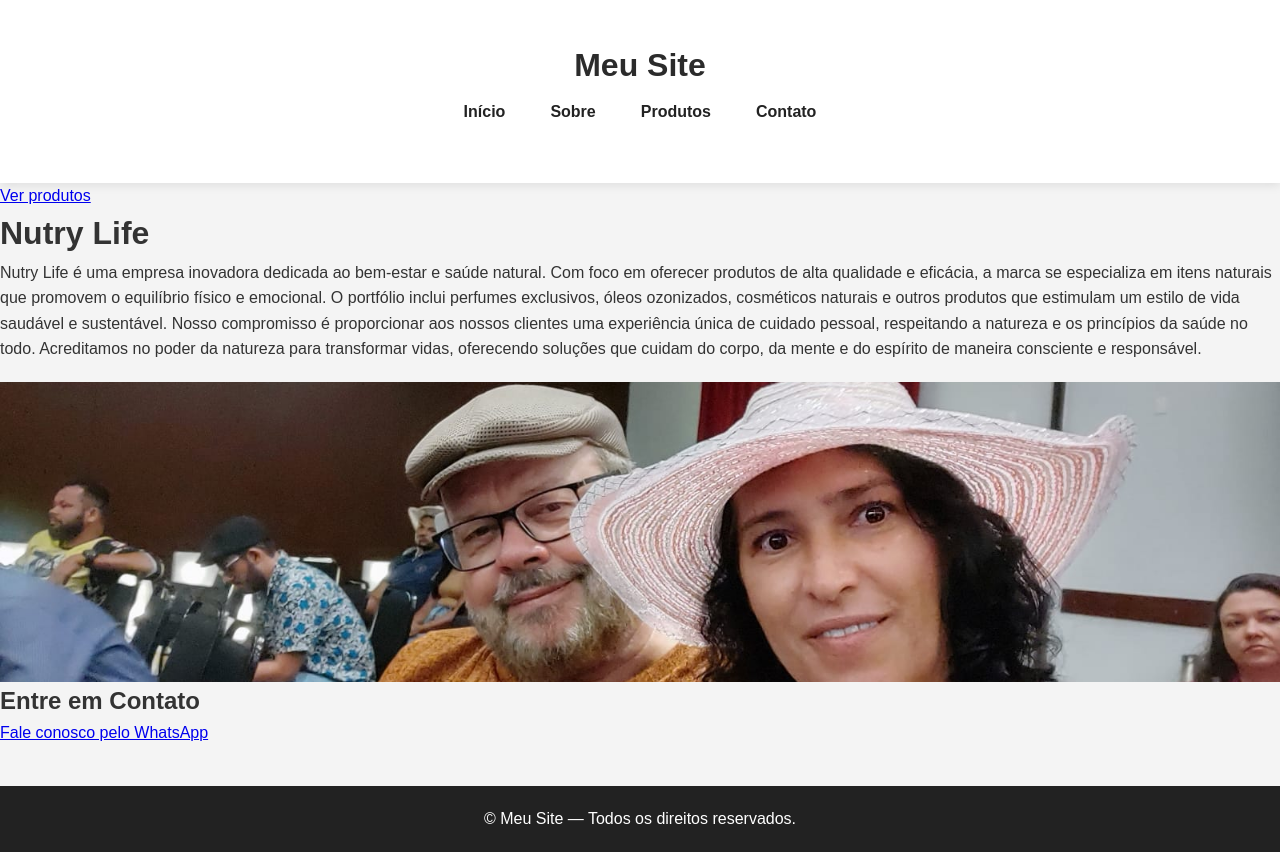
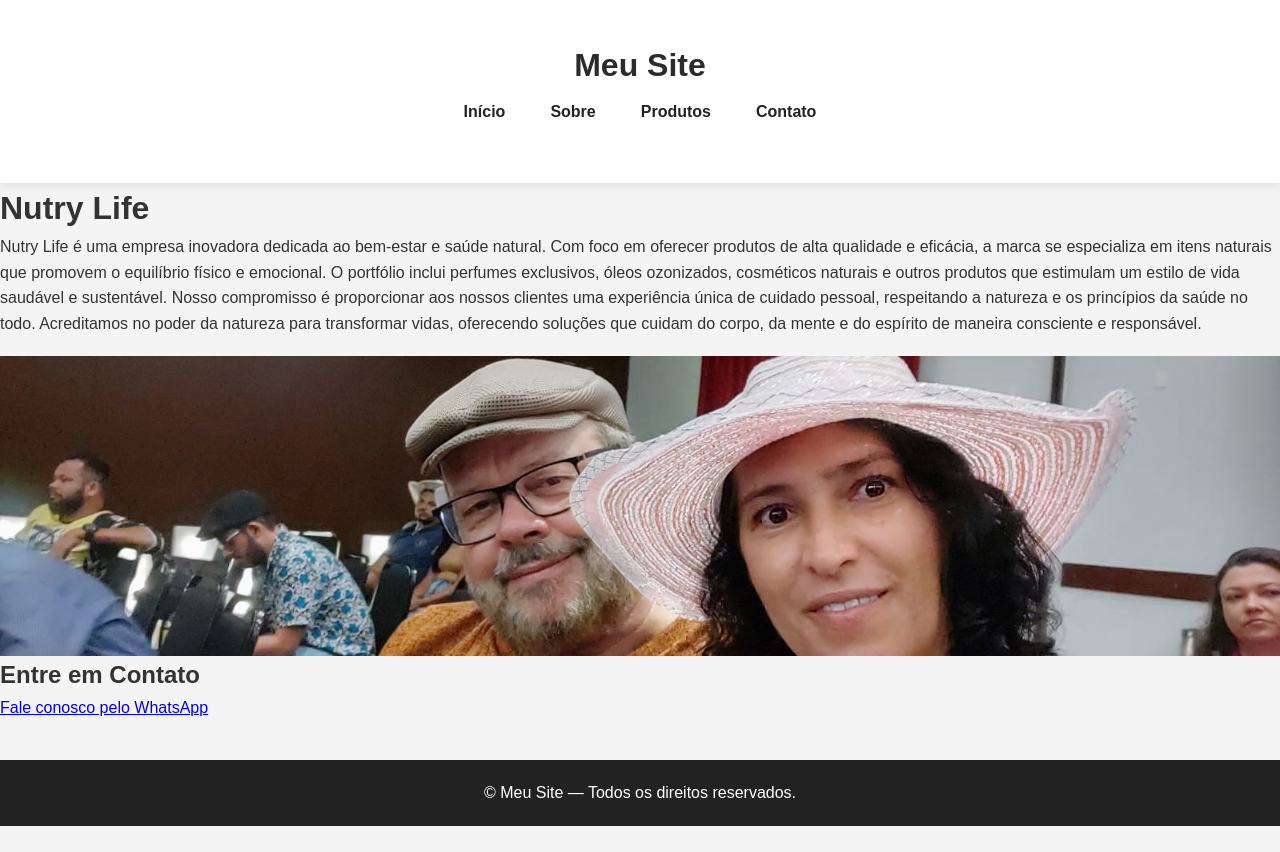
Before and after one commit to construindosonhosweb/nutrilife, a plain HTML site: page sobre.html in a window 1280 px wide. After the commit the page ends 826 px from the top, so only its background shows below. Drawn offline with Linux system fonts and the light colour scheme; a script that the page names is missing.

Commit message:
Update sobre.html

```diff
--- a/sobre.html
+++ b/sobre.html
@@ -21,11 +21,7 @@
   </header>
 
   <main>
-    <section id="home" class="hero">
-      <div class="container">
 
-        <a class="btn" href="#produtos">Ver produtos</a>
-      </div>
     </section>
     <h1>Nutry Life</h1>
 Nutry Life é uma empresa inovadora dedicada ao bem-estar e saúde natural.
```
